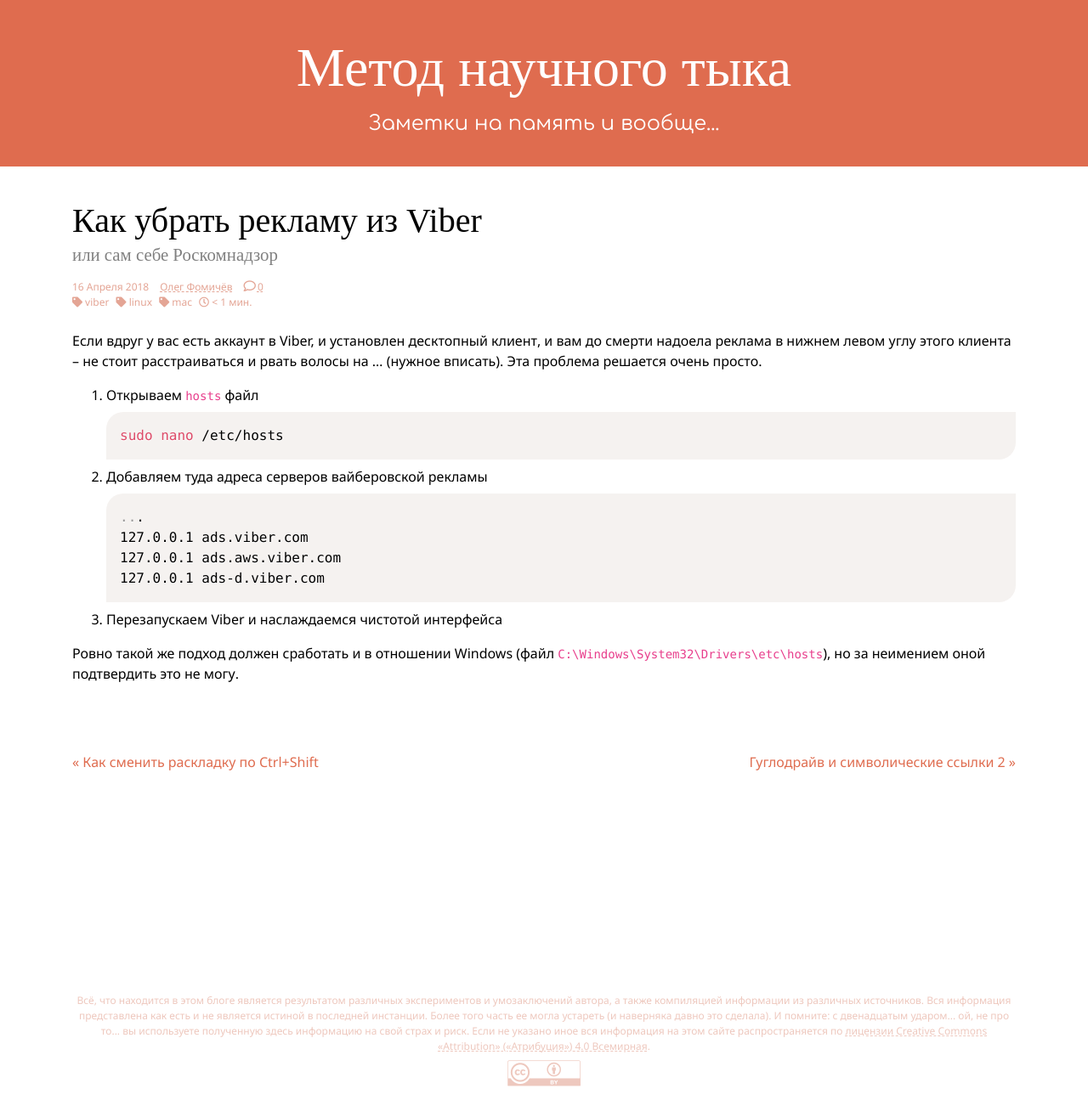
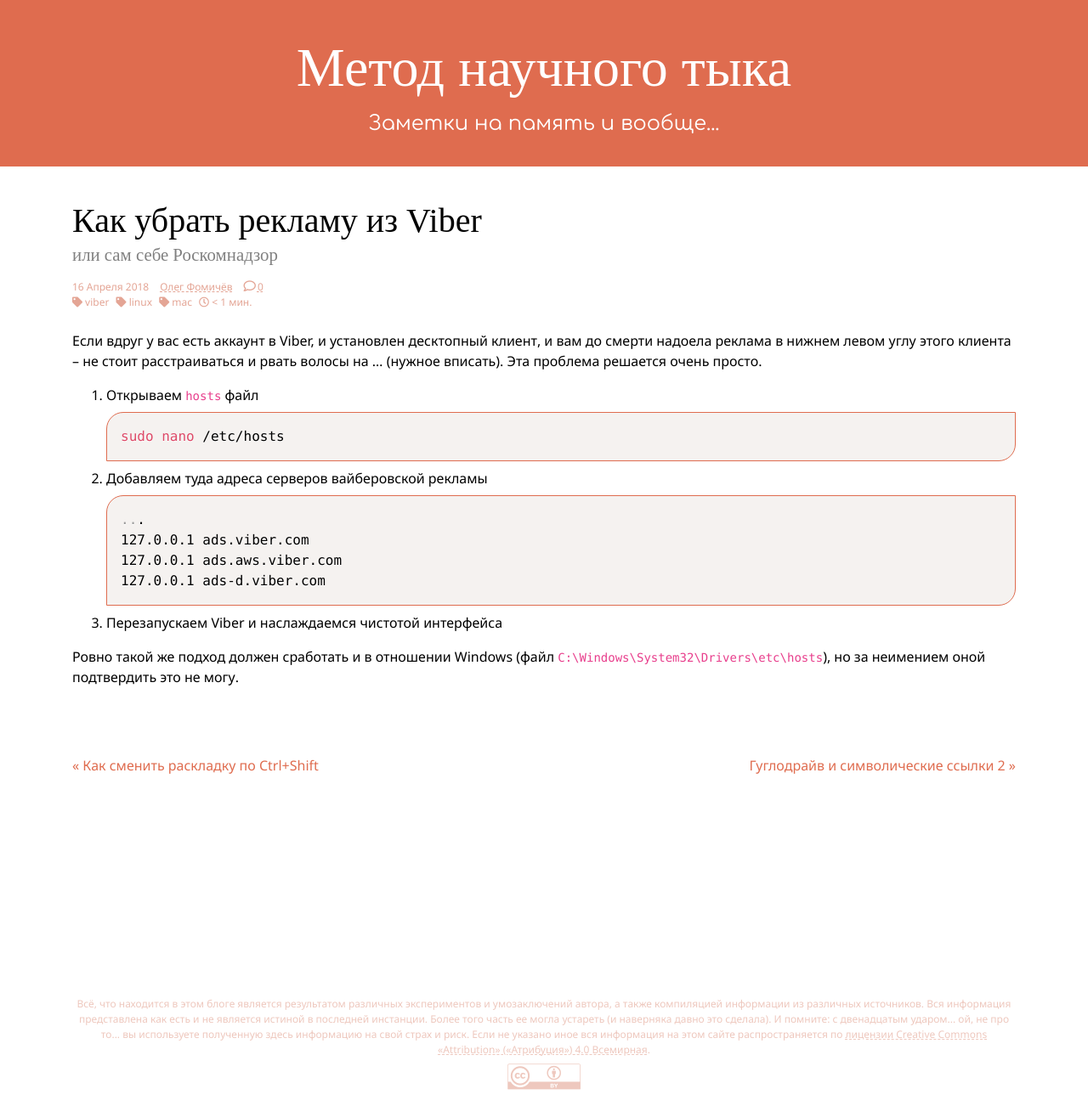
Before and after one commit to fomich0ff/fomich0ff.github.io, a Jekyll site: the page built from _posts/2018-04-16-how-to-remove-ads-from-desktop-viber.md, in a window 1280 px wide. Shown: the whole page at 85% size. Built offline with Jekyll 4.4.1, drawn with Linux system fonts in a browser that asks for light colours; nearby versions of some CDN libraries; some web fonts are replaced; comment, search, counter and statistics services are not loaded.

Commit message:
Update elements.scss

```diff
--- a/_sass/basic/elements.scss
+++ b/_sass/basic/elements.scss
@@ -26,4 +26,5 @@
     border-top-left-radius: 20px;
     border-bottom-right-radius: 20px;
     font-size: 1em;
+    border: 1px solid #df6c4f;
 }
```
